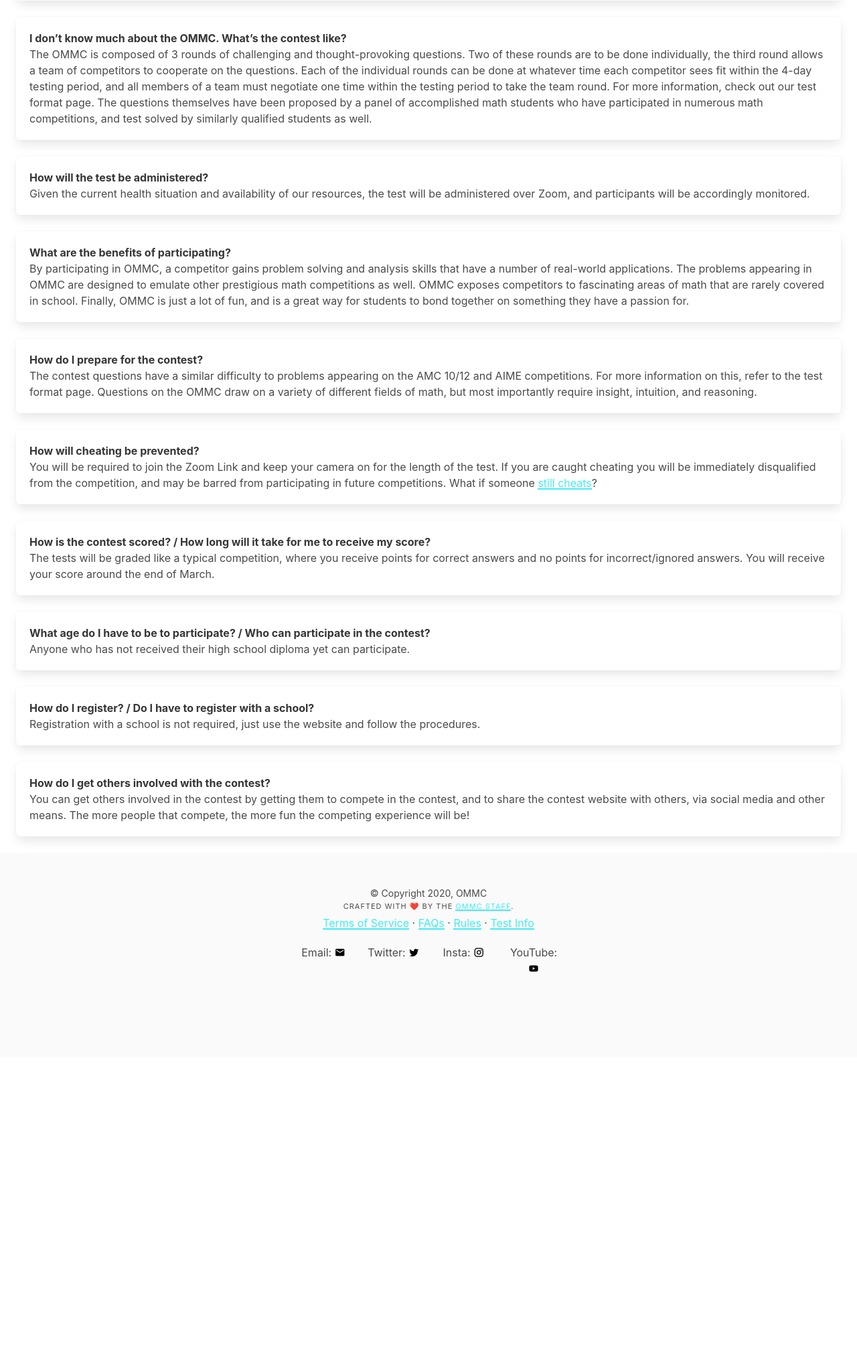
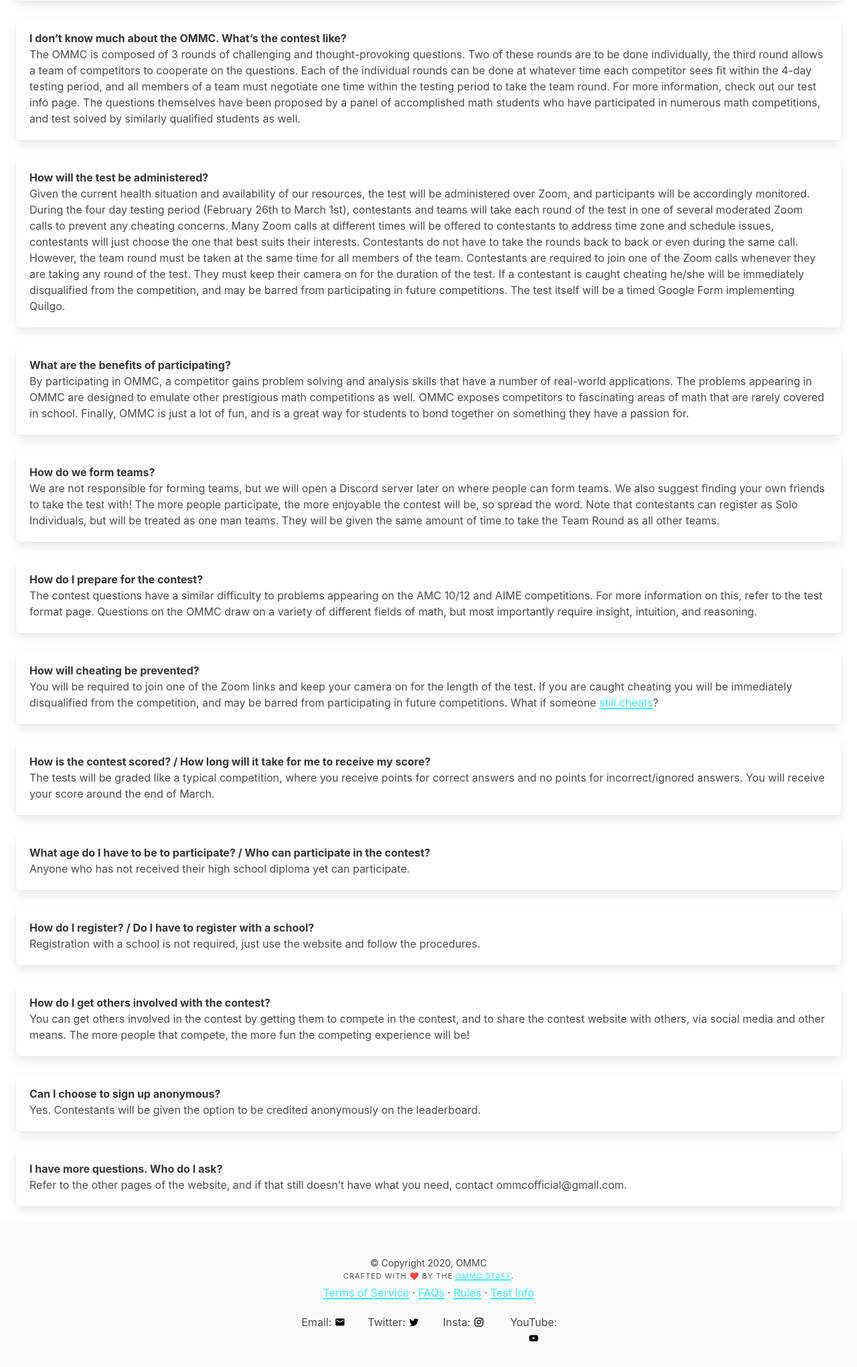
Before and after one commit to Kevin-Liu-01/OMMC-Math-Comp, a Flask app: page /faq in a window 1280 px wide. Shown: the part 336-2377 px from the top of the page at 67% size. Before the commit the page ends 1787 px from the top, so only its background shows below. Run offline with Flask 2, Linux system fonts and the light colour scheme; some libraries are stand-ins or nearby versions.

Commit message:
faq revamp

```diff
--- a/templates/faq.html
+++ b/templates/faq.html
@@ -27,7 +27,7 @@
             <p>
               <strong>I don’t know much about the OMMC. What’s the contest like?</strong>
               <br />
-              The OMMC is composed of 3 rounds of challenging and thought-provoking questions. Two of these rounds are to be done individually, the third round allows a team of competitors to cooperate on the questions. Each of the individual rounds can be done at whatever time each competitor sees fit within the 4-day testing period, and all members of a team must negotiate one time within the testing period to take the team round. For more information, check out our test format page. The questions themselves have been proposed by a panel of accomplished math students who have participated in numerous math competitions, and test solved by similarly qualified students as well.
+              The OMMC is composed of 3 rounds of challenging and thought-provoking questions. Two of these rounds are to be done individually, the third round allows a team of competitors to cooperate on the questions. Each of the individual rounds can be done at whatever time each competitor sees fit within the 4-day testing period, and all members of a team must negotiate one time within the testing period to take the team round. For more information, check out our test info page. The questions themselves have been proposed by a panel of accomplished math students who have participated in numerous math competitions, and test solved by similarly qualified students as well.
             </p>
           </div>
         </div>
@@ -40,7 +40,7 @@
             <p>
               <strong>How will the test be administered? </strong>
               <br />
-              Given the current health situation and availability of our resources, the test will be administered over Zoom, and participants will be accordingly monitored.
+              Given the current health situation and availability of our resources, the test will be administered over Zoom, and participants will be accordingly monitored. During the four day testing period (February 26th to March 1st), contestants and teams will take each round of the test in one of several moderated Zoom calls to prevent any cheating concerns. Many Zoom calls at different times will be offered to contestants to address time zone and schedule issues, contestants will just choose the one that best suits their interests. Contestants do not have to take the rounds back to back or even during the same call. However, the team round must be taken at the same time for all members of the team. Contestants are required to join one of the Zoom calls whenever they are taking any round of the test. They must keep their camera on for the duration of the test. If a contestant is caught cheating he/she will be immediately disqualified from the competition, and may be barred from participating in future competitions. The test itself will be a timed Google Form implementing Quilgo.
             </p>
           </div>
         </div>
@@ -59,7 +59,19 @@
         </div>
       </article>
     </div>
-
+    <div class="box">
+      <article class="media">
+        <div class="media-content">
+          <div class="content">
+            <p>
+              <strong>How do we form teams?</strong>
+              <br />
+              We are not responsible for forming teams, but we will open a Discord server later on where people can form teams. We also suggest finding your own friends to take the test with! The more people participate, the more enjoyable the contest will be, so spread the word. Note that contestants can register as Solo Individuals, but will be treated as one man teams. They will be given the same amount of time to take the Team Round as all other teams.
+            </p>
+          </div>
+        </div>
+      </article>
+    </div>
     <div class="box">
       <article class="media">
         <div class="media-content">
@@ -81,7 +93,7 @@
             <p>
               <strong>How will cheating be prevented?</strong>
               <br />
-              You will be required to join the Zoom Link and keep your camera on for the length of the test. If you are caught cheating you will be immediately disqualified from the competition, and may be barred from participating in future competitions. What if someone <a class="hyperlink" href="https://streamable.com/x94zx4">still cheats</a>?
+              You will be required to join one of the Zoom links and keep your camera on for the length of the test. If you are caught cheating you will be immediately disqualified from the competition, and may be barred from participating in future competitions. What if someone <a class="hyperlink" href="https://streamable.com/x94zx4">still cheats</a>?
             </p>
           </div>
         </div>
@@ -143,5 +155,31 @@
         </div>
       </article>
     </div>
+    <div class="box">
+      <article class="media">
+        <div class="media-content">
+          <div class="content">
+            <p>
+              <strong>Can I choose to sign up anonymous?</strong>
+              <br />
+              Yes. Contestants will be given the option to be credited anonymously on the leaderboard.
+            </p>
+          </div>
+        </div>
+      </article>
+    </div>
+    <div class="box">
+      <article class="media">
+        <div class="media-content">
+          <div class="content">
+            <p>
+              <strong>I have more questions. Who do I ask?</strong>
+              <br />
+              Refer to the other pages of the website, and if that still doesn’t have what you need, contact ommcofficial@gmail.com.
+            </p>
+          </div>
+        </div>
+      </article>
+    </div>
   </section>
 {% endblock -%}
```
